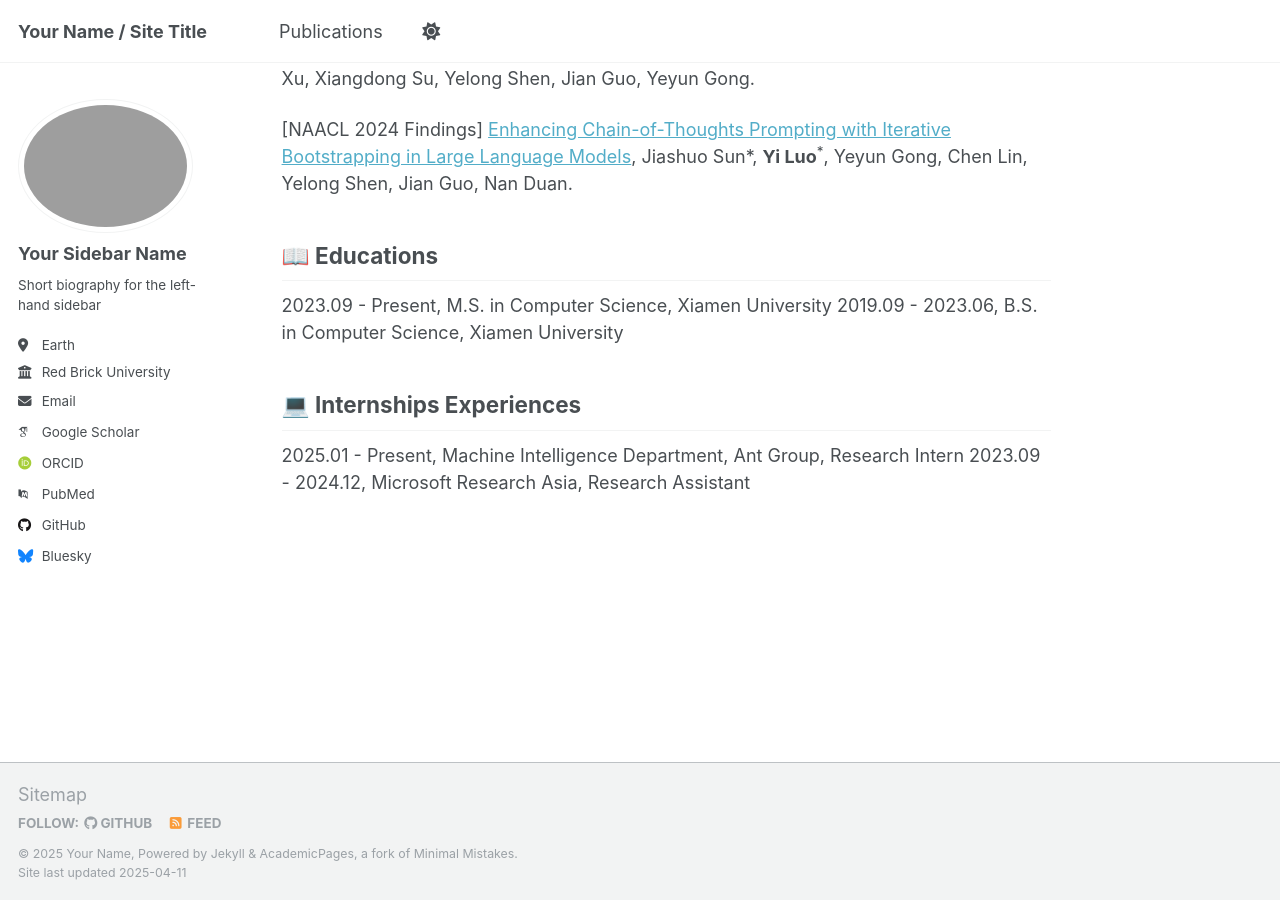
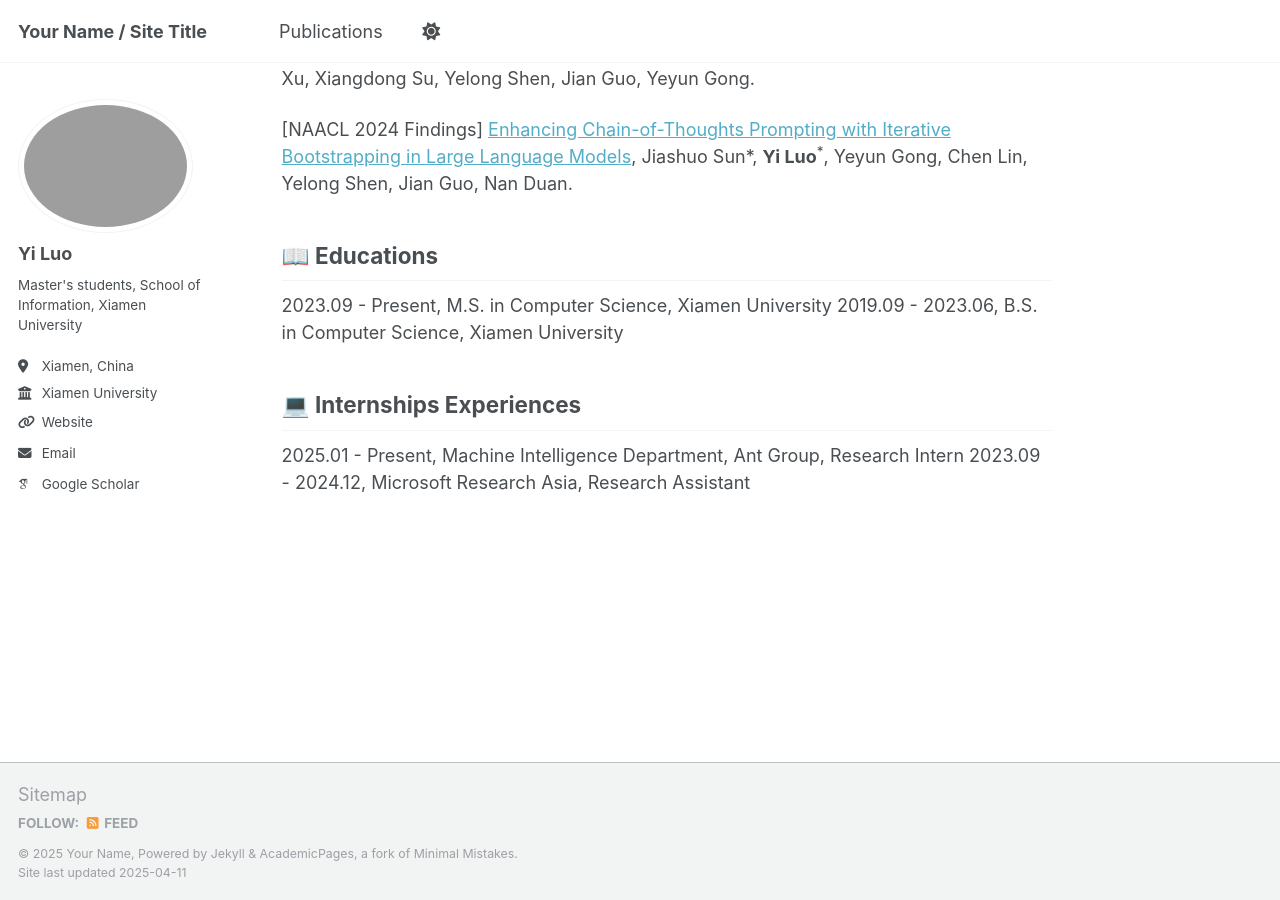
Before and after one commit to YiLuo59/YiLuo59.github.io, a Jekyll site: the page built from _pages/about.md, in a window 1280 px wide and 900 px high, scrolled down 1255 px. Built offline with Jekyll 4.4.1, drawn with Linux system fonts in a browser that asks for light colours; some web fonts are replaced.

Commit message:
Update _config.yml

```diff
--- a/_config.yml
+++ b/_config.yml
@@ -23,21 +23,24 @@ repository               : "academicpages/academicpages.github.io"
 author:
   # Biographic information
   avatar           : "profile.png"
-  name             : "Your Sidebar Name"
+  name             : "Yi Luo"
   pronouns         : # example: "she/her"
-  bio              : "Short biography for the left-hand sidebar"
-  location         : "Earth"
-  employer         : "Red Brick University"
-  uri              : # URL
-  email            : "none@example.org"
+  bio              : |
+    Master's students,
+    School of Information,
+    Xiamen University
+  location         : "Xiamen, China"
+  employer         : "Xiamen University"
+  uri              : "https://YiLuo59.github.io"
+  email            : "luoyi@stu.xmu.edu.cn"
 
   # Academic websites
   arxiv            : # URL - Update with the correct link to your profile
-  googlescholar    : "https://scholar.google.com/citations?user=PS_CX0AAAAAJ"
+  googlescholar    : "https://scholar.google.com/citations?user=fxnc1WkAAAAJ"
   impactstory      : # URL
-  orcid            : "http://orcid.org/yourorcidurl"
+  orcid            : #"http://orcid.org/yourorcidurl"
   semantic         : # URL
-  pubmed           : "https://www.ncbi.nlm.nih.gov/pubmed/?term=john+snow"
+  pubmed           : #"https://www.ncbi.nlm.nih.gov/pubmed/?term=john+snow"
   researchgate     : # URL
   scopus           : # URL
 
@@ -45,12 +48,12 @@ author:
   bitbucket        : # Username - Update with your username on the site
   codepen          : # Username
   dribbble         : # Username
-  github           : "academicpages"
+  github           : #"academicpages"
   kaggle           : # Username
   stackoverflow    : # User number or user number and name (i.e., use "1" or "1/jeff-atwood")
 
   # Social media
-  bluesky          : "bsky.app" # Replace this with you Bluesky username
+  bluesky          : #"bsky.app" # Replace this with you Bluesky username
   facebook         : # Username
   flickr           : # Username
   foursquare       : # Username
```
